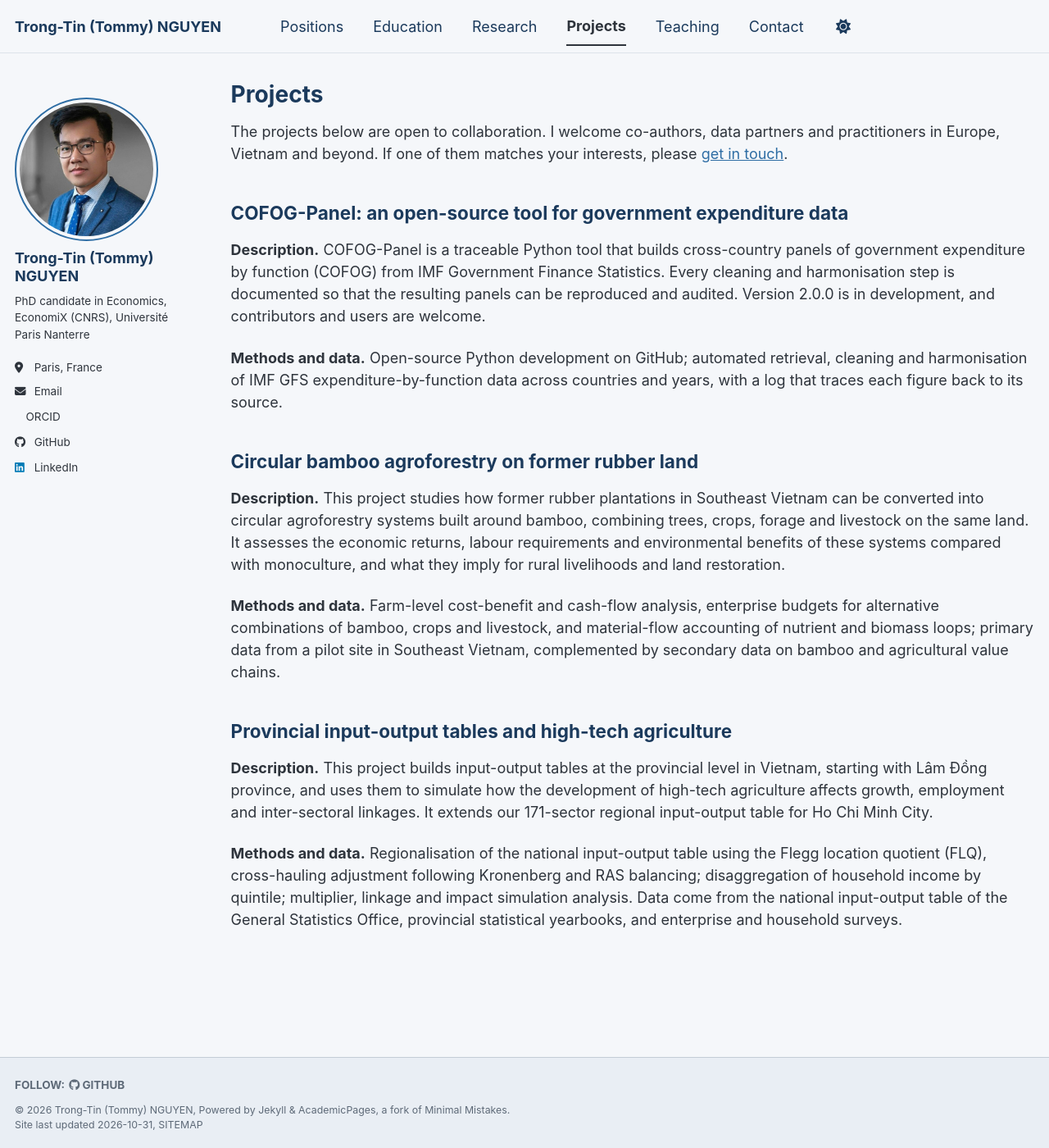
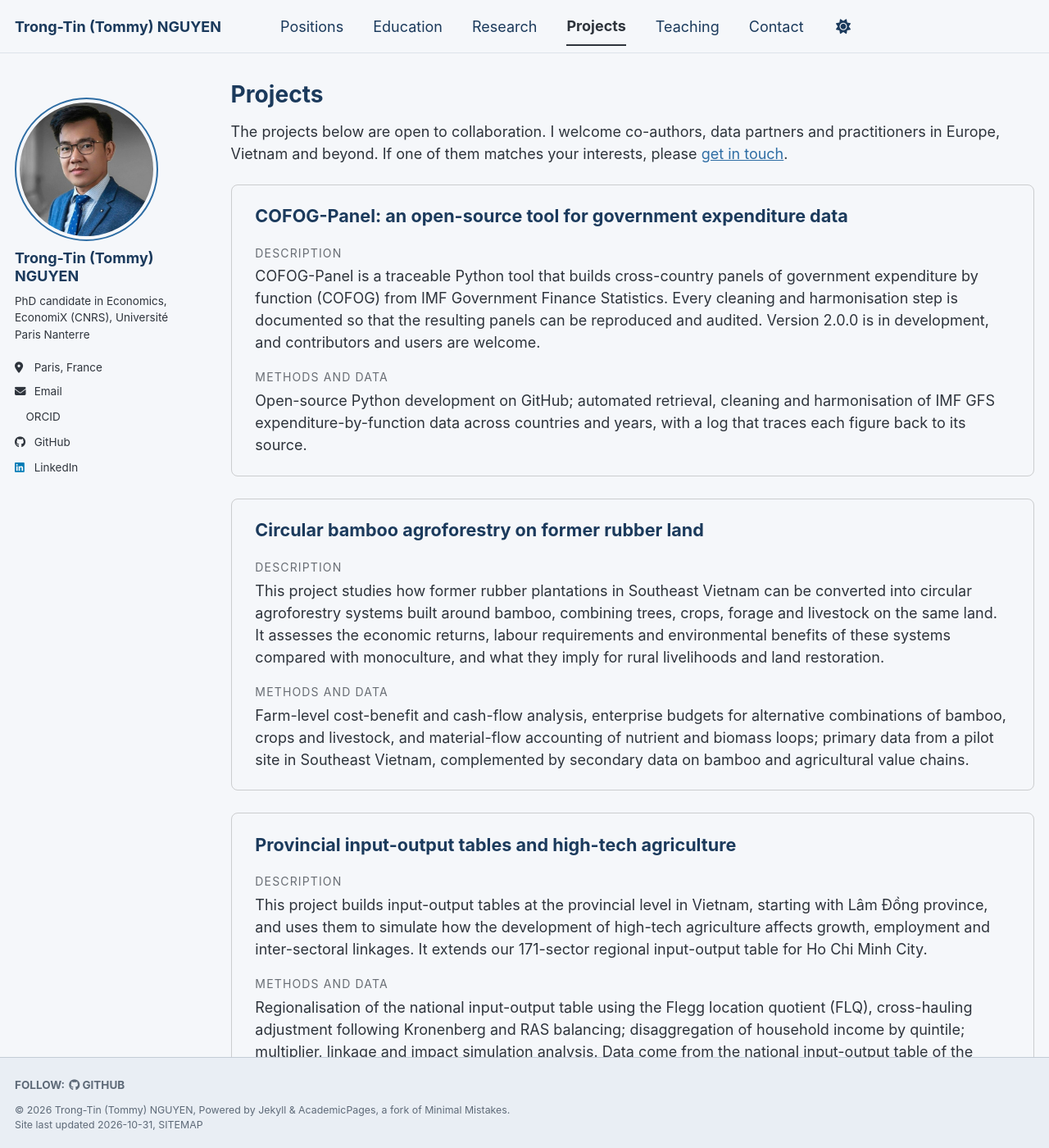
Before and after one commit to trongtin142/trongtin142.github.io, a Jekyll site: the page built from _pages/projects.md, in a window 1280 px wide and 1400 px high. Shown: the whole window at 82% size. Built offline with Jekyll 4.4.1, drawn with Linux system fonts in a browser that asks for light colours; a script bundle is joined from its source files by our own code; a style sheet for code colours, icons or effects is not loaded.

Commit message:
Show each project as a card with softer section labels

```diff
--- a/_pages/projects.md
+++ b/_pages/projects.md
@@ -9,20 +9,26 @@ author_profile: true
 
 The projects below are open to collaboration. I welcome co-authors, data partners and practitioners in Europe, Vietnam and beyond. If one of them matches your interests, please [get in touch]({{ base_path }}/contact/).
 
-## COFOG-Panel: an open-source tool for government expenditure data
+<div class="project-card" style="padding:1.3em 1.6em; border:1px solid rgba(127,127,127,0.35); border-radius:8px; margin:0 0 1.5em;">
+<h2 style="margin:0 0 0.9em; padding-bottom:0; border-bottom:none; font-size:1.2em; line-height:1.35;">COFOG-Panel: an open-source tool for government expenditure data</h2>
+<div style="font-size:0.78em; letter-spacing:0.08em; text-transform:uppercase; opacity:0.7; margin-bottom:0.35em;">Description</div>
+<p style="margin:0 0 1em;">COFOG-Panel is a traceable Python tool that builds cross-country panels of government expenditure by function (COFOG) from IMF Government Finance Statistics. Every cleaning and harmonisation step is documented so that the resulting panels can be reproduced and audited. Version 2.0.0 is in development, and contributors and users are welcome.</p>
+<div style="font-size:0.78em; letter-spacing:0.08em; text-transform:uppercase; opacity:0.7; margin-bottom:0.35em;">Methods and data</div>
+<p style="margin:0;">Open-source Python development on GitHub; automated retrieval, cleaning and harmonisation of IMF GFS expenditure-by-function data across countries and years, with a log that traces each figure back to its source.</p>
+</div>
 
-**Description.** COFOG-Panel is a traceable Python tool that builds cross-country panels of government expenditure by function (COFOG) from IMF Government Finance Statistics. Every cleaning and harmonisation step is documented so that the resulting panels can be reproduced and audited. Version 2.0.0 is in development, and contributors and users are welcome.
+<div class="project-card" style="padding:1.3em 1.6em; border:1px solid rgba(127,127,127,0.35); border-radius:8px; margin:0 0 1.5em;">
+<h2 style="margin:0 0 0.9em; padding-bottom:0; border-bottom:none; font-size:1.2em; line-height:1.35;">Circular bamboo agroforestry on former rubber land</h2>
+<div style="font-size:0.78em; letter-spacing:0.08em; text-transform:uppercase; opacity:0.7; margin-bottom:0.35em;">Description</div>
+<p style="margin:0 0 1em;">This project studies how former rubber plantations in Southeast Vietnam can be converted into circular agroforestry systems built around bamboo, combining trees, crops, forage and livestock on the same land. It assesses the economic returns, labour requirements and environmental benefits of these systems compared with monoculture, and what they imply for rural livelihoods and land restoration.</p>
+<div style="font-size:0.78em; letter-spacing:0.08em; text-transform:uppercase; opacity:0.7; margin-bottom:0.35em;">Methods and data</div>
+<p style="margin:0;">Farm-level cost-benefit and cash-flow analysis, enterprise budgets for alternative combinations of bamboo, crops and livestock, and material-flow accounting of nutrient and biomass loops; primary data from a pilot site in Southeast Vietnam, complemented by secondary data on bamboo and agricultural value chains.</p>
+</div>
 
-**Methods and data.** Open-source Python development on GitHub; automated retrieval, cleaning and harmonisation of IMF GFS expenditure-by-function data across countries and years, with a log that traces each figure back to its source.
-
-## Circular bamboo agroforestry on former rubber land
-
-**Description.** This project studies how former rubber plantations in Southeast Vietnam can be converted into circular agroforestry systems built around bamboo, combining trees, crops, forage and livestock on the same land. It assesses the economic returns, labour requirements and environmental benefits of these systems compared with monoculture, and what they imply for rural livelihoods and land restoration.
-
-**Methods and data.** Farm-level cost-benefit and cash-flow analysis, enterprise budgets for alternative combinations of bamboo, crops and livestock, and material-flow accounting of nutrient and biomass loops; primary data from a pilot site in Southeast Vietnam, complemented by secondary data on bamboo and agricultural value chains.
-
-## Provincial input-output tables and high-tech agriculture
-
-**Description.** This project builds input-output tables at the provincial level in Vietnam, starting with Lâm Đồng province, and uses them to simulate how the development of high-tech agriculture affects growth, employment and inter-sectoral linkages. It extends our 171-sector regional input-output table for Ho Chi Minh City.
-
-**Methods and data.** Regionalisation of the national input-output table using the Flegg location quotient (FLQ), cross-hauling adjustment following Kronenberg and RAS balancing; disaggregation of household income by quintile; multiplier, linkage and impact simulation analysis. Data come from the national input-output table of the General Statistics Office, provincial statistical yearbooks, and enterprise and household surveys.
+<div class="project-card" style="padding:1.3em 1.6em; border:1px solid rgba(127,127,127,0.35); border-radius:8px; margin:0 0 1.5em;">
+<h2 style="margin:0 0 0.9em; padding-bottom:0; border-bottom:none; font-size:1.2em; line-height:1.35;">Provincial input-output tables and high-tech agriculture</h2>
+<div style="font-size:0.78em; letter-spacing:0.08em; text-transform:uppercase; opacity:0.7; margin-bottom:0.35em;">Description</div>
+<p style="margin:0 0 1em;">This project builds input-output tables at the provincial level in Vietnam, starting with Lâm Đồng province, and uses them to simulate how the development of high-tech agriculture affects growth, employment and inter-sectoral linkages. It extends our 171-sector regional input-output table for Ho Chi Minh City.</p>
+<div style="font-size:0.78em; letter-spacing:0.08em; text-transform:uppercase; opacity:0.7; margin-bottom:0.35em;">Methods and data</div>
+<p style="margin:0;">Regionalisation of the national input-output table using the Flegg location quotient (FLQ), cross-hauling adjustment following Kronenberg and RAS balancing; disaggregation of household income by quintile; multiplier, linkage and impact simulation analysis. Data come from the national input-output table of the General Statistics Office, provincial statistical yearbooks, and enterprise and household surveys.</p>
+</div>
```
